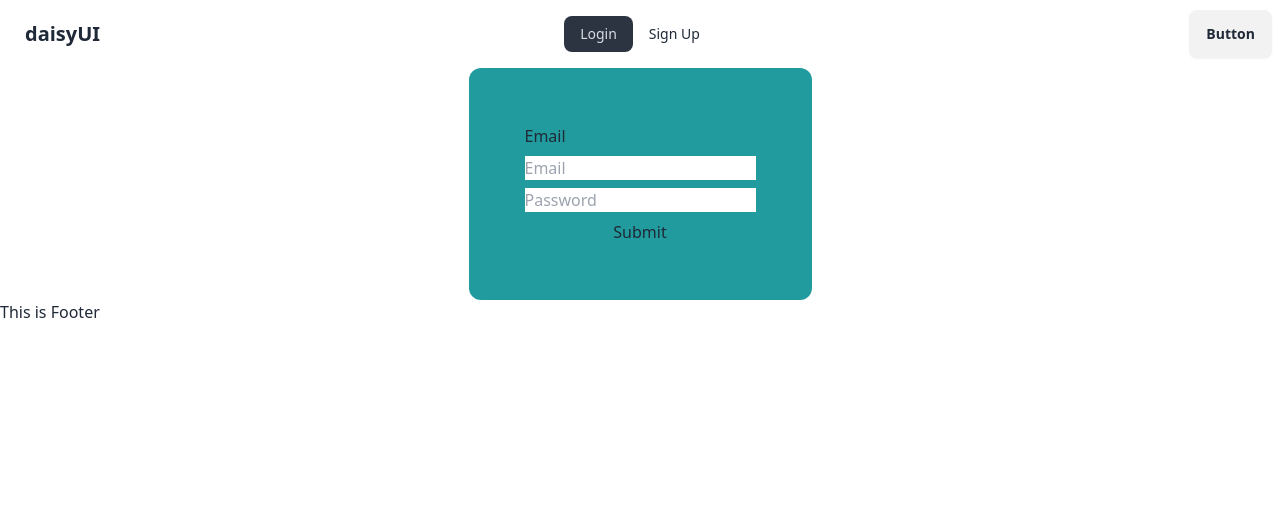
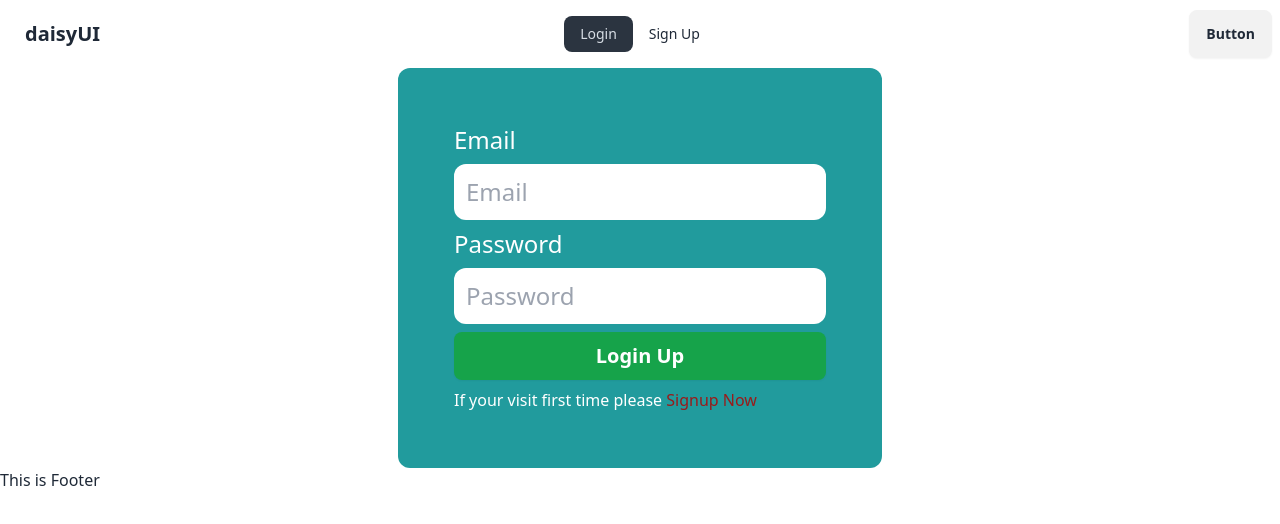
Before and after one commit to showrov4g/orchid, a React (Vite) app: page /login in a window 1280 px wide. Shown: the top 524 px of the page. Built offline with nearby package versions, Linux system fonts and the light colour scheme.

Commit message:
Sign in user system with email and password

```diff
--- a/src/Pages/Login.jsx
+++ b/src/Pages/Login.jsx
@@ -1,26 +1,42 @@
 import { useForm } from "react-hook-form";
+import { Link } from "react-router-dom";
 const Login = () => {
   const {
     register,
     handleSubmit,
     formState: { errors },
   } = useForm();
-  const onSubmit = (data) => console.log(data);
+  const onSubmit = (data) => {
+    const {email, password} = data;
+
+  };
   console.log(errors);
   return (
     <div className="flex justify-center items-center">
-      <form onSubmit={handleSubmit(onSubmit)} className="flex flex-col bg-[#219B9D] p-14 rounded-xl space-y-2">
-        <label htmlFor="email">Email</label>
+      <form
+        onSubmit={handleSubmit(onSubmit)}
+        className="flex flex-col bg-[#219B9D] p-14 rounded-xl space-y-2"
+      >
+        <label htmlFor="email" className="text-2xl text-white">
+          Email
+        </label>
         <input
+          className="text-2xl p-3 rounded-xl"
           type="email"
           placeholder="Email"
           {...register("Email", { required: true })}
           aria-invalid={errors.Email ? "true" : "false"}
         />
-        {
-            errors.Email?.type === 'required' && <p role="alert">Email name is required</p>
-        }
+        {errors.Email?.type === "required" && (
+          <p className="text-red-600 text-xs" role="alert">
+            Email name is required
+          </p>
+        )}
+        <label htmlFor="password" className="text-2xl text-white">
+          Password
+        </label>
         <input
+          className="text-2xl p-3 rounded-xl"
           type="password"
           placeholder="Password"
           {...register("Password", {
@@ -29,10 +45,22 @@ const Login = () => {
           })}
           aria-invalid={errors.Password ? "true" : "false"}
         />
-        {
-             errors.Password?.type === 'required' && <p role="alert">Password name is required</p>
-        }
-        <input type="submit" />
+        {errors.Password?.type === "required" && (
+          <p className="text-red-600 text-xs" role="alert">
+            Password name is required
+          </p>
+        )}
+        <input
+          className="btn bg-green-600 hover:bg-green-700 text-xl border-none text-white"
+          type="submit"
+          value="Login Up"
+        />
+        <p className="text-white">
+          If your visit first time please{" "}
+          <Link to="/signup" className="text-red-800">
+            Signup Now
+          </Link>
+        </p>
       </form>
     </div>
   );
--- a/src/Pages/Signup.jsx
+++ b/src/Pages/Signup.jsx
@@ -2,7 +2,7 @@ import { useContext } from "react";
 import { useForm } from "react-hook-form";
 import { AuthContext } from "../Provider/AuthProvider";
 import { toast } from "react-toastify";
-import { useNavigate } from "react-router-dom";
+import { Link, useNavigate } from "react-router-dom";
 
 const Signup = () => {
   const navigate  = useNavigate();
@@ -109,6 +109,7 @@ const Signup = () => {
         )}
 
         <input className="btn bg-green-600 hover:bg-green-700 text-xl border-none text-white" type="submit" value="Sign Up"/>
+        <p className="text-white">Already you have a account please: <Link to='/login' className="text-red-800">Login Now</Link></p>
       </form>
     </div>
   );
--- a/src/Provider/AuthProvider.jsx
+++ b/src/Provider/AuthProvider.jsx
@@ -1,5 +1,5 @@
 
-import { createUserWithEmailAndPassword } from "firebase/auth";
+import { createUserWithEmailAndPassword, signInWithEmailAndPassword } from "firebase/auth";
 import { createContext, useState } from "react";
 import { toast } from "react-toastify";
 import { auth } from "../Firebale/Firebase.init";
@@ -11,11 +11,15 @@ const AuthProvider = ({ children }) => {
   const createUser = (email, password) => {
     return createUserWithEmailAndPassword(auth, email, password);
   };
+  const signInUser = (email, password)=>{
+   return signInWithEmailAndPassword(auth, email, password);
+  }
 
   const authInfo = {
     user,
     setUser,
     createUser,
+    signInUser
   };
 
   return (
```
